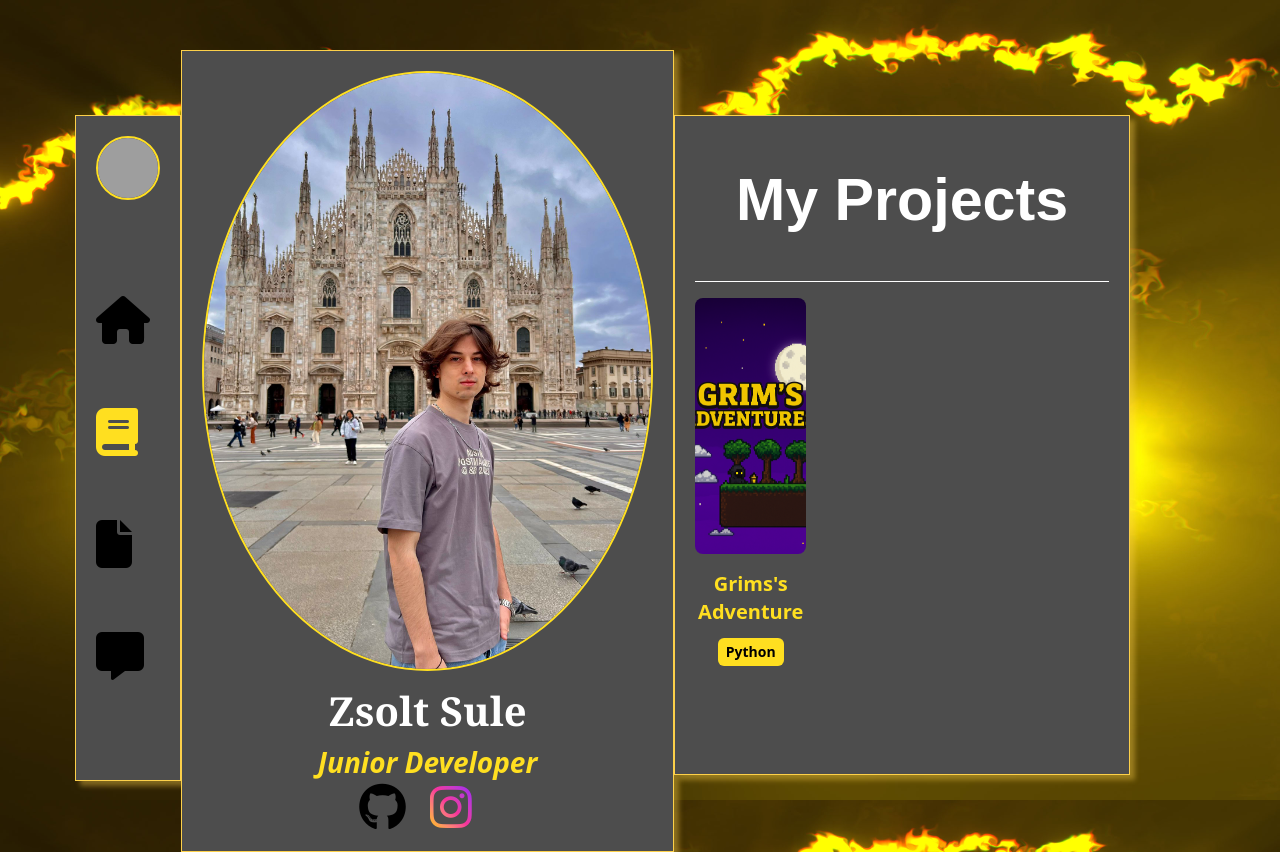
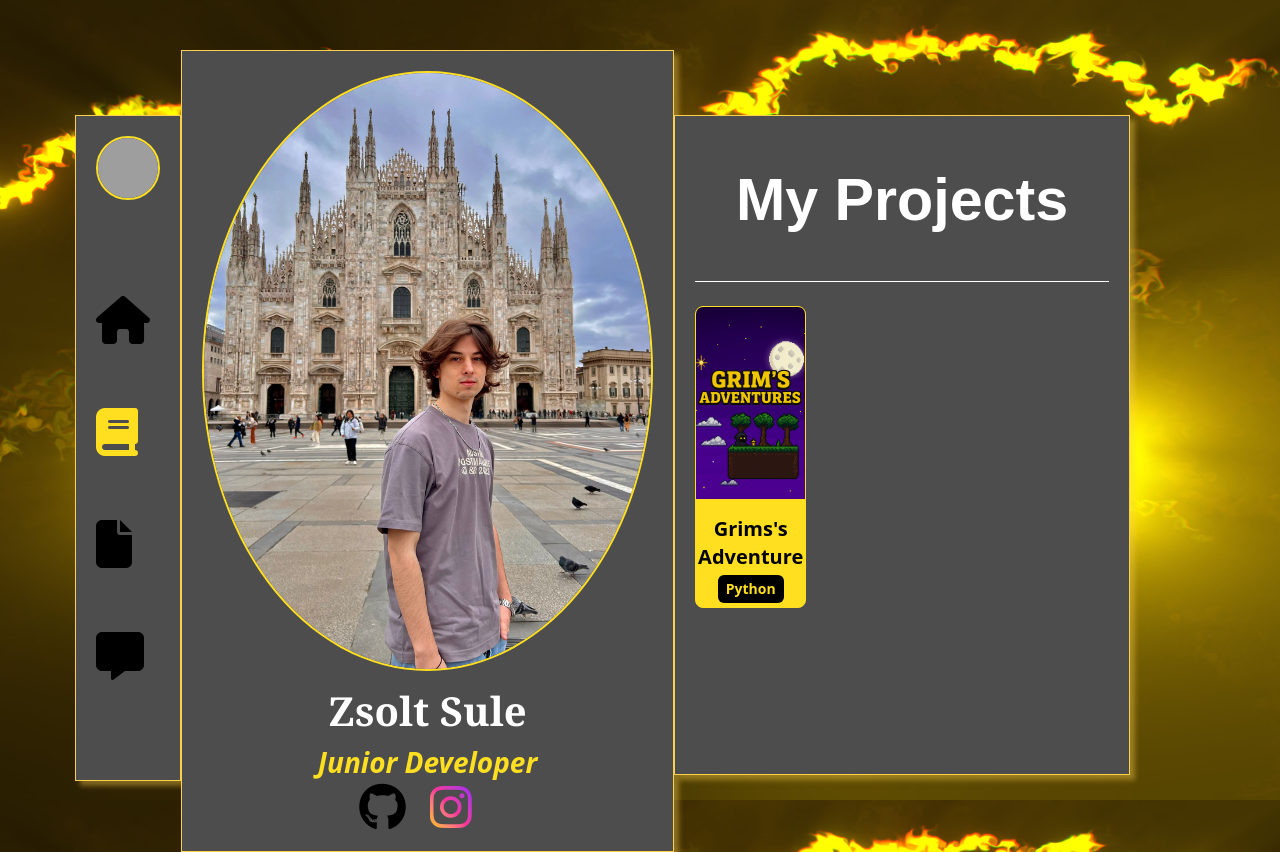
Before and after one commit to ZsoltSule/Personal-Portfolio-Website, a React (Vite) app: page /projects in a window 1280 px wide. Built offline with nearby package versions, Linux system fonts and the light colour scheme; grey boxes are pictures that could not be loaded; some icons are missing.

Commit message:
Added some more effects to the cards on the Project page, need to add a dropdown menu as well

```diff
--- a/src/components/ProjectCard.jsx
+++ b/src/components/ProjectCard.jsx
@@ -2,13 +2,13 @@ import {Link} from "react-router-dom";
 
 function ProjectCard({project}) {
     return (
-        <div>
-            <Link to={`/projects/${project.id}`}>
-                <img src={project.image} alr={project.title} className="w-full h-64 object-cover rounded-lg mb-4"/>
-                <h2 className="text-xl font-bold text-yellow-300 text-center">{project.title}</h2>
-                <div className="flex flex-wrap gap-2 mt-3 justify-center">
+        <div className="border mt-2 border-yellow-300 rounded-lg overflow-hidden bg-yellow-300 transform transition duration-500 hover:shadow-lg hover:scale-110">
+            <Link to={`/projects/${project.id}`} className="block">
+                <img src={project.image} alt={project.title} className="w-full h-48 object-cover mb-4"/>
+                <h2 className="text-xl font-bold text-black text-center">{project.title}</h2>
+                <div className="flex flex-wrap gap-2 mt-1 mb-1 justify-center">
                     {project.languages.map((lang, index) => (
-                            <span key={index} className="bg-yellow-300 text-black px-2 py-1 rounded-md text-sm font-semibold">{lang}</span>
+                            <span key={index} className="bg-black text-yellow-300 px-2 py-1 rounded-md text-sm font-bold">{lang}</span>
                     ))}
                 </div>
             </Link>
--- a/src/components/ProjectDetails.jsx
+++ b/src/components/ProjectDetails.jsx
@@ -25,13 +25,13 @@ function ProjectDetails(){
                 <p className="text-lg mb-4 mt-4">{project.longDesc}</p>
 
                 <div className="flex gap-6 justify-center">
-                    <a href={project.github} target="_blank" rel="noopener noreferrer" className="inline-block bg-yellow-300 text-black font-semibold px-4 py-2 rounded hover:bg-yellow-400 transform transition duration-300 hover:scale-110 mt-4">GitHub</a>
+                    <a href={project.github} target="_blank" rel="noopener noreferrer" className="inline-block bg-yellow-300 text-black font-bold px-4 py-2 rounded hover:bg-yellow-400 transform transition duration-300 hover:scale-110 mt-4">GitHub</a>
                     {project.live && (
-                        <a href={project.live} target="_blank" rel="noopener noreferrer" className="inline-block bg-yellow-300 text-black font-semibold px-4 py-2 rounded hover:bg-yellow-400 transform transition duration-300 hover:scale-110 mt-4">Live</a>
+                        <a href={project.live} target="_blank" rel="noopener noreferrer" className="inline-block bg-yellow-300 text-black font-bold px-4 py-2 rounded hover:bg-yellow-400 transform transition duration-300 hover:scale-110 mt-4">Live</a>
                     )}
                 </div>
             </div>
-                <Link to="/projects" className="inline-block bg-yellow-300 text-black font-semibold px-4 py-2 rounded hover:bg-yellow-400 transform transition duration-300 hover:scale-110 mb-4">Back to Projects</Link>
+                <Link to="/projects" className="inline-block bg-yellow-300 text-black font-bold px-4 py-2 rounded hover:bg-yellow-400 transform transition duration-300 hover:scale-110 mb-4">Back to Projects</Link>
         </div>
     );
 }
```
